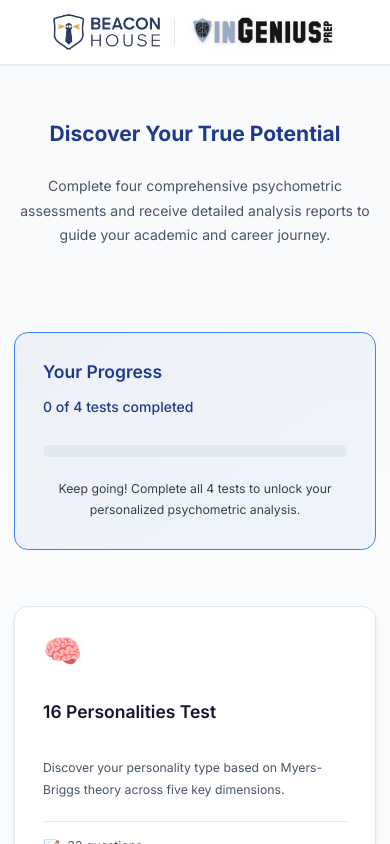
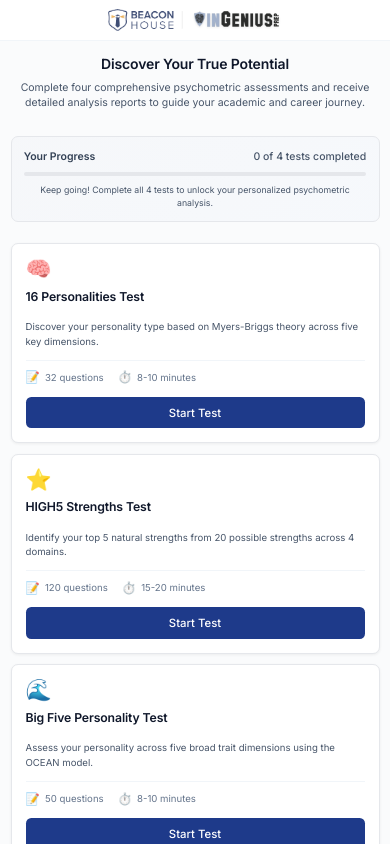
Before and after one commit to beacon-house/psychometric-analysis-tool-v2, a React (Vite) app: page / in a window 390 px wide. Shown: the top 844 px of the page. Built offline with nearby package versions, Linux system fonts and the light colour scheme; no server answers.

Commit message:
Updated TestCard.css

```diff
--- a/src/styles/Header.css
+++ b/src/styles/Header.css
@@ -1,20 +1,18 @@
-/* Header styling with logo display
- * Responsive: full logo on desktop, image only on mobile
- */
+/* Minimal header with subtle logo */
 
 .header {
   position: sticky;
   top: 0;
   z-index: 100;
-  background-color: var(--color-white);
-  border-bottom: 1px solid var(--color-slate-200);
-  box-shadow: var(--shadow-sm);
+  background-color: rgba(255, 255, 255, 0.95);
+  backdrop-filter: blur(8px);
+  border-bottom: 1px solid var(--color-slate-100);
 }
 
 .header-container {
-  max-width: 1280px;
+  max-width: 1140px;
   margin: 0 auto;
-  padding: var(--space-3) var(--space-4);
+  padding: 0.75rem 1.5rem;
   display: flex;
   align-items: center;
   justify-content: center;
@@ -23,37 +21,27 @@
 .logo-container {
   display: flex;
   align-items: center;
-  justify-content: center;
 }
 
 .logo {
-  height: 48px;
+  height: 28px;
   width: auto;
   object-fit: contain;
-  transition: opacity var(--transition-fast);
-}
-
-.logo:hover {
   opacity: 0.9;
 }
 
-/* Responsive design */
 @media (max-width: 768px) {
   .header-container {
-    padding: var(--space-2) var(--space-3);
+    padding: 0.625rem 1rem;
   }
 
   .logo {
-    height: 40px;
+    height: 24px;
   }
 }
 
 @media (max-width: 480px) {
-  .header-container {
-    padding: var(--space-2);
-  }
-
   .logo {
-    height: 36px;
+    height: 22px;
   }
 }
--- a/src/styles/Home.css
+++ b/src/styles/Home.css
@@ -1,50 +1,44 @@
-/* Home page styling with premium, breathable layout
- * Features hero section, progress indicator, and test grid
- */
+/* Sleek, minimal home page - tests first approach */
 
 .home-page {
   min-height: 100vh;
-  background: linear-gradient(
-    to bottom,
-    var(--color-slate-50),
-    var(--color-white)
-  );
+  background: #FAFBFC;
 }
 
 .main-content {
-  max-width: 1280px;
+  max-width: 1140px;
   margin: 0 auto;
-  padding: var(--space-8) var(--space-4);
+  padding: 1.5rem 1.5rem 3rem;
 }
 
 .hero-section {
   text-align: center;
-  margin-bottom: var(--space-10);
-  padding: var(--space-8) 0;
+  margin-bottom: 1.5rem;
+  padding: 0.5rem 0 1rem;
 }
 
 .hero-title {
-  font-size: var(--text-5xl);
-  font-weight: var(--font-bold);
-  color: var(--color-primary);
-  margin-bottom: var(--space-4);
-  line-height: var(--leading-tight);
+  font-size: 1.25rem;
+  font-weight: 600;
+  color: var(--color-slate-900);
+  margin-bottom: 0.5rem;
+  line-height: 1.3;
+  letter-spacing: -0.01em;
 }
 
 .hero-description {
-  font-size: var(--text-lg);
+  font-size: 0.875rem;
   color: var(--color-slate-600);
-  line-height: var(--leading-relaxed);
-  max-width: 700px;
+  line-height: 1.5;
+  max-width: 580px;
   margin: 0 auto;
 }
 
 .tests-grid {
   display: grid;
-  grid-template-columns: repeat(auto-fit, minmax(320px, 1fr));
-  gap: var(--space-6);
-  margin-top: var(--space-8);
-  margin-bottom: var(--space-10);
+  grid-template-columns: repeat(4, 1fr);
+  gap: 1rem;
+  margin-top: 1.5rem;
 }
 
 .loading-container {
@@ -53,73 +47,75 @@
   flex-direction: column;
   align-items: center;
   justify-content: center;
-  gap: var(--space-4);
-  background: var(--color-slate-50);
+  gap: 1rem;
 }
 
 .loading-spinner {
-  width: 48px;
-  height: 48px;
-  border: 4px solid var(--color-slate-200);
+  width: 32px;
+  height: 32px;
+  border: 2px solid var(--color-slate-200);
   border-top-color: var(--color-primary);
-  border-radius: var(--radius-full);
-  animation: spin 1s linear infinite;
+  border-radius: 50%;
+  animation: spin 0.8s linear infinite;
 }
 
 @keyframes spin {
-  to {
-    transform: rotate(360deg);
-  }
+  to { transform: rotate(360deg); }
 }
 
 .loading-container p {
-  font-size: var(--text-lg);
+  font-size: 0.875rem;
   color: var(--color-slate-600);
   margin: 0;
 }
 
-/* Responsive adjustments */
+/* Responsive: 2x2 grid on tablets */
 @media (max-width: 1024px) {
   .tests-grid {
-    grid-template-columns: repeat(auto-fit, minmax(280px, 1fr));
-    gap: var(--space-4);
+    grid-template-columns: repeat(2, 1fr);
   }
 }
 
+/* Responsive: vertical stack on mobile */
 @media (max-width: 768px) {
   .main-content {
-    padding: var(--space-6) var(--space-3);
+    padding: 1rem 1rem 2rem;
   }
 
   .hero-section {
-    padding: var(--space-6) 0;
-    margin-bottom: var(--space-8);
+    margin-bottom: 1rem;
+    padding: 0.25rem 0 0.75rem;
   }
 
   .hero-title {
-    font-size: var(--text-3xl);
+    font-size: 1.125rem;
   }
 
   .hero-description {
-    font-size: var(--text-base);
+    font-size: 0.8125rem;
   }
 
   .tests-grid {
-    grid-template-columns: 1fr;
-    gap: var(--space-4);
+    gap: 0.75rem;
+    margin-top: 1rem;
   }
 }
 
 @media (max-width: 480px) {
   .main-content {
-    padding: var(--space-4) var(--space-2);
+    padding: 0.75rem 0.75rem 1.5rem;
   }
 
-  .hero-section {
-    padding: var(--space-4) 0;
+  .tests-grid {
+    grid-template-columns: 1fr;
+    gap: 0.75rem;
   }
 
   .hero-title {
-    font-size: var(--text-2xl);
+    font-size: 1rem;
+  }
+
+  .hero-description {
+    font-size: 0.75rem;
   }
 }
--- a/src/styles/ProgressIndicator.css
+++ b/src/styles/ProgressIndicator.css
@@ -1,104 +1,73 @@
-/* Progress indicator styling with smooth animations
- * Shows overall test completion status
- */
+/* Compact progress indicator */
 
 .progress-indicator {
-  background: linear-gradient(135deg, rgba(30, 58, 138, 0.05), rgba(59, 130, 246, 0.05));
-  border-radius: var(--radius-xl);
-  padding: var(--space-6);
-  border: 1px solid var(--color-primary-light);
-  margin-bottom: var(--space-8);
+  background: linear-gradient(135deg, rgba(30, 58, 138, 0.02), rgba(59, 130, 246, 0.02));
+  border-radius: 0.5rem;
+  padding: 1rem;
+  border: 1px solid #E5E7EB;
+  margin-bottom: 1.5rem;
 }
 
 .progress-header {
   display: flex;
   justify-content: space-between;
   align-items: center;
-  margin-bottom: var(--space-4);
+  margin-bottom: 0.625rem;
 }
 
 .progress-title {
-  font-size: var(--text-2xl);
-  font-weight: var(--font-semibold);
-  color: var(--color-primary);
+  font-size: 0.8125rem;
+  font-weight: 600;
+  color: var(--color-slate-700);
   margin: 0;
 }
 
 .progress-count {
-  font-size: var(--text-lg);
-  font-weight: var(--font-medium);
-  color: var(--color-primary);
+  font-size: 0.8125rem;
+  font-weight: 500;
+  color: var(--color-slate-600);
 }
 
 .progress-bar-container {
   width: 100%;
-  height: 12px;
-  background-color: var(--color-slate-200);
-  border-radius: var(--radius-full);
+  height: 4px;
+  background-color: #E5E7EB;
+  border-radius: 999px;
   overflow: hidden;
-  margin-bottom: var(--space-3);
+  margin-bottom: 0.625rem;
   position: relative;
 }
 
 .progress-bar-fill {
   height: 100%;
-  background: linear-gradient(90deg, var(--color-primary), var(--color-primary-light), var(--color-secondary));
-  border-radius: var(--radius-full);
-  transition: width var(--transition-slow);
-  position: relative;
-  box-shadow: 0 0 10px rgba(30, 58, 138, 0.3);
-}
-
-.progress-bar-fill::after {
-  content: '';
-  position: absolute;
-  top: 0;
-  left: 0;
-  right: 0;
-  bottom: 0;
-  background: linear-gradient(
-    90deg,
-    transparent,
-    rgba(255, 255, 255, 0.3),
-    transparent
-  );
-  animation: shimmer 2s infinite;
-}
-
-@keyframes shimmer {
-  0% {
-    transform: translateX(-100%);
-  }
-  100% {
-    transform: translateX(100%);
-  }
+  background: linear-gradient(90deg, var(--color-primary), var(--color-primary-light));
+  border-radius: 999px;
+  transition: width 0.4s ease;
 }
 
 .progress-description {
-  font-size: var(--text-sm);
-  color: var(--color-slate-700);
-  line-height: var(--leading-relaxed);
+  font-size: 0.6875rem;
+  color: var(--color-slate-600);
+  line-height: 1.4;
   margin: 0;
   text-align: center;
 }
 
-/* Responsive adjustments */
 @media (max-width: 768px) {
   .progress-indicator {
-    padding: var(--space-4);
+    padding: 0.875rem;
   }
 
   .progress-header {
-    flex-direction: column;
-    align-items: flex-start;
-    gap: var(--space-2);
+    margin-bottom: 0.5rem;
   }
 
-  .progress-title {
-    font-size: var(--text-xl);
+  .progress-title,
+  .progress-count {
+    font-size: 0.75rem;
   }
 
-  .progress-count {
-    font-size: var(--text-base);
+  .progress-description {
+    font-size: 0.625rem;
   }
 }
--- a/src/styles/TestCard.css
+++ b/src/styles/TestCard.css
@@ -1,29 +1,26 @@
-/* Test card styling with premium, breathable design
- * Includes hover effects and status indicators
- */
+/* Sleek, compact test cards */
 
 .test-card {
-  background: var(--color-white);
-  border-radius: var(--radius-xl);
-  padding: var(--space-6);
-  box-shadow: var(--shadow-md);
-  transition: all var(--transition-base);
+  background: white;
+  border-radius: 0.5rem;
+  padding: 1.25rem;
+  box-shadow: 0 1px 3px rgba(0, 0, 0, 0.06);
+  transition: all 0.2s ease;
   display: flex;
   flex-direction: column;
-  gap: var(--space-3);
-  border: 1px solid var(--color-slate-200);
+  gap: 0.75rem;
+  border: 1px solid #E5E7EB;
   position: relative;
-  overflow: hidden;
 }
 
 .test-card:hover:not(.locked) {
-  transform: translateY(-4px);
-  box-shadow: var(--shadow-xl);
-  border-color: var(--color-primary-light);
+  transform: translateY(-1px);
+  box-shadow: 0 4px 12px rgba(0, 0, 0, 0.08);
+  border-color: var(--color-primary);
 }
 
 .test-card.locked {
-  opacity: 0.6;
+  opacity: 0.5;
   cursor: not-allowed;
 }
 
@@ -31,131 +28,124 @@
   display: flex;
   justify-content: space-between;
   align-items: flex-start;
-  margin-bottom: var(--space-2);
 }
 
 .test-icon {
-  font-size: var(--text-5xl);
+  font-size: 1.75rem;
   line-height: 1;
 }
 
 .status-badge {
-  font-size: var(--text-xs);
-  font-weight: var(--font-semibold);
-  padding: var(--space-1) var(--space-2);
-  border-radius: var(--radius-full);
+  font-size: 0.625rem;
+  font-weight: 600;
+  padding: 0.25rem 0.5rem;
+  border-radius: 999px;
   text-transform: uppercase;
-  letter-spacing: 0.5px;
+  letter-spacing: 0.03em;
 }
 
 .status-badge.completed {
   background-color: rgba(16, 185, 129, 0.1);
-  color: var(--color-success);
+  color: #059669;
 }
 
 .status-badge.in-progress {
   background-color: rgba(245, 158, 11, 0.1);
-  color: var(--color-secondary);
+  color: #D97706;
 }
 
 .status-badge.locked {
-  background-color: rgba(100, 116, 139, 0.1);
-  color: var(--color-slate-600);
+  background-color: rgba(100, 116, 139, 0.08);
+  color: #64748B;
 }
 
 .test-title {
-  font-size: var(--text-xl);
-  font-weight: var(--font-semibold);
+  font-size: 0.9375rem;
+  font-weight: 600;
   color: var(--color-slate-900);
-  margin: 0;
-  margin-bottom: var(--space-2);
+  margin: 0 0 0.375rem;
+  letter-spacing: -0.01em;
 }
 
 .test-description {
-  font-size: var(--text-sm);
+  font-size: 0.75rem;
   color: var(--color-slate-600);
-  line-height: var(--leading-relaxed);
+  line-height: 1.5;
   margin: 0;
   flex-grow: 1;
 }
 
 .test-meta {
   display: flex;
-  gap: var(--space-4);
-  padding-top: var(--space-2);
-  border-top: 1px solid var(--color-slate-200);
+  gap: 1rem;
+  padding-top: 0.625rem;
+  border-top: 1px solid #F1F5F9;
 }
 
 .test-meta-item {
   display: flex;
   align-items: center;
-  gap: var(--space-1);
-  font-size: var(--text-sm);
-  color: var(--color-slate-600);
+  gap: 0.375rem;
+  font-size: 0.6875rem;
+  color: var(--color-slate-500);
 }
 
 .meta-icon {
-  font-size: var(--text-base);
+  font-size: 0.8125rem;
 }
 
 .test-button {
   width: 100%;
-  padding: var(--space-3) var(--space-4);
-  background: linear-gradient(135deg, var(--color-primary), var(--color-primary-dark));
-  color: var(--color-white);
-  font-weight: var(--font-semibold);
-  font-size: var(--text-base);
-  border-radius: var(--radius-lg);
+  padding: 0.625rem 1rem;
+  background: var(--color-primary);
+  color: white;
+  font-weight: 500;
+  font-size: 0.8125rem;
+  border-radius: 0.375rem;
   border: none;
   cursor: pointer;
-  transition: all var(--transition-base);
-  box-shadow: var(--shadow-md);
+  transition: background 0.2s ease;
 }
 
 .test-button:hover:not(:disabled) {
-  transform: translateY(-2px);
-  box-shadow: var(--shadow-lg);
-  background: linear-gradient(135deg, var(--color-primary-light), var(--color-primary));
-}
-
-.test-button:active:not(:disabled) {
-  transform: translateY(0);
+  background: var(--color-primary-dark);
 }
 
 .test-button:disabled {
   background: var(--color-slate-300);
   cursor: not-allowed;
-  box-shadow: none;
 }
 
 .test-button.completed-button {
-  background: linear-gradient(135deg, var(--color-accent), #059669);
+  background: var(--color-accent);
 }
 
 .test-button.completed-button:hover:not(:disabled) {
-  background: linear-gradient(135deg, var(--color-accent-light), var(--color-accent));
+  background: #059669;
 }
 
 .locked-message {
-  font-size: var(--text-xs);
+  font-size: 0.6875rem;
   color: var(--color-slate-500);
   text-align: center;
   margin: 0;
   font-style: italic;
 }
 
-/* Responsive adjustments */
 @media (max-width: 768px) {
   .test-card {
-    padding: var(--space-4);
+    padding: 1rem;
   }
 
   .test-icon {
-    font-size: var(--text-4xl);
+    font-size: 1.5rem;
   }
 
-  .test-meta {
-    flex-direction: column;
-    gap: var(--space-2);
+  .test-title {
+    font-size: 0.875rem;
+  }
+
+  .test-description {
+    font-size: 0.6875rem;
   }
 }
--- a/src/styles/globals.css
+++ b/src/styles/globals.css
@@ -68,16 +68,16 @@
   --transition-slow: 500ms cubic-bezier(0.4, 0, 0.2, 1);
 
   /* Font sizes */
-  --text-xs: 0.75rem;
-  --text-sm: 0.875rem;
-  --text-base: 1rem;
-  --text-lg: 1.125rem;
-  --text-xl: 1.25rem;
-  --text-2xl: 1.5rem;
-  --text-3xl: 1.875rem;
-  --text-4xl: 2.25rem;
-  --text-5xl: 3rem;
-  --text-6xl: 3.75rem;
+  --text-xs: 0.6875rem;
+  --text-sm: 0.8125rem;
+  --text-base: 0.9375rem;
+  --text-lg: 1rem;
+  --text-xl: 1.125rem;
+  --text-2xl: 1.25rem;
+  --text-3xl: 1.5rem;
+  --text-4xl: 1.875rem;
+  --text-5xl: 2.25rem;
+  --text-6xl: 3rem;
 
   /* Line heights */
   --leading-tight: 1.2;
@@ -121,23 +121,27 @@
 }
 
 h1 {
-  font-size: var(--text-4xl);
-  margin-bottom: var(--space-4);
+  font-size: var(--text-3xl);
+  margin-bottom: var(--space-3);
+  font-weight: var(--font-semibold);
 }
 
 h2 {
-  font-size: var(--text-3xl);
-  margin-bottom: var(--space-3);
+  font-size: var(--text-2xl);
+  margin-bottom: var(--space-2);
+  font-weight: var(--font-semibold);
 }
 
 h3 {
-  font-size: var(--text-2xl);
-  margin-bottom: var(--space-3);
+  font-size: var(--text-lg);
+  margin-bottom: var(--space-2);
+  font-weight: var(--font-semibold);
 }
 
 h4 {
-  font-size: var(--text-xl);
+  font-size: var(--text-base);
   margin-bottom: var(--space-2);
+  font-weight: var(--font-semibold);
 }
 
 p {
```
